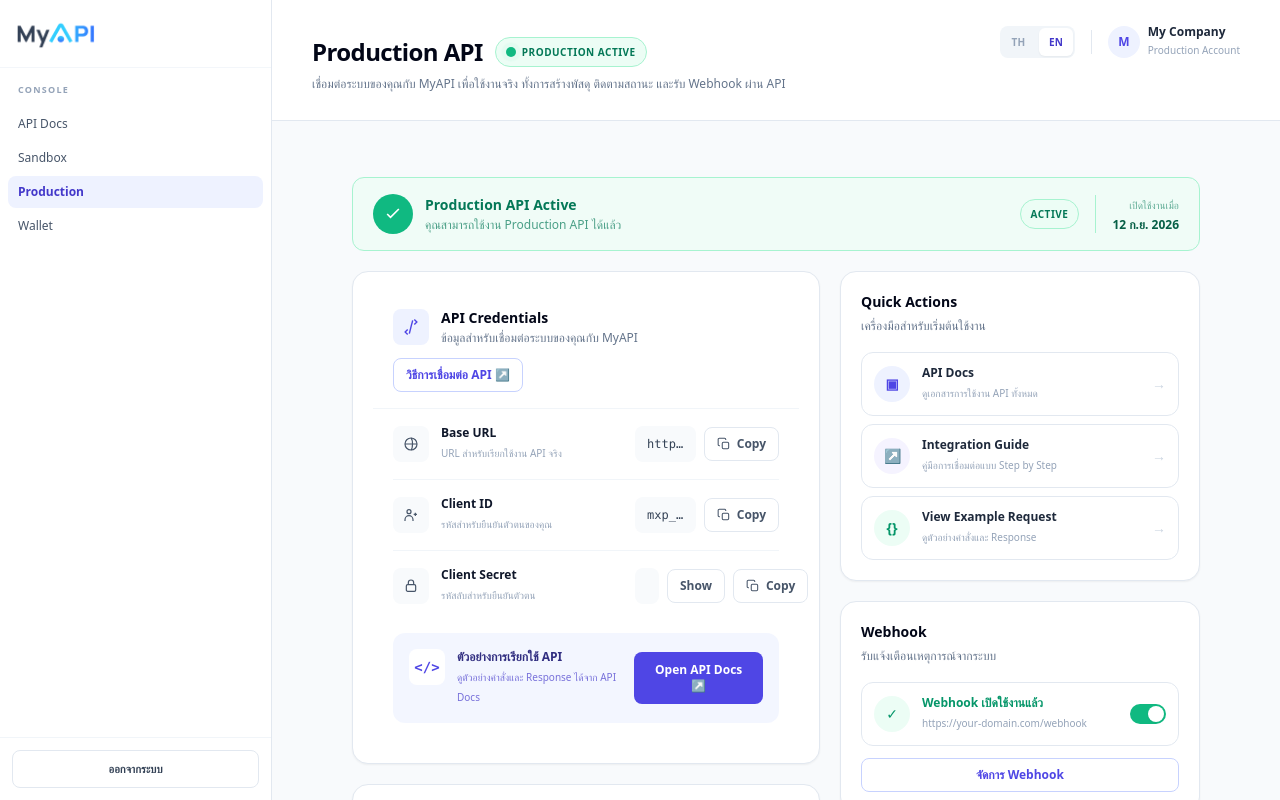
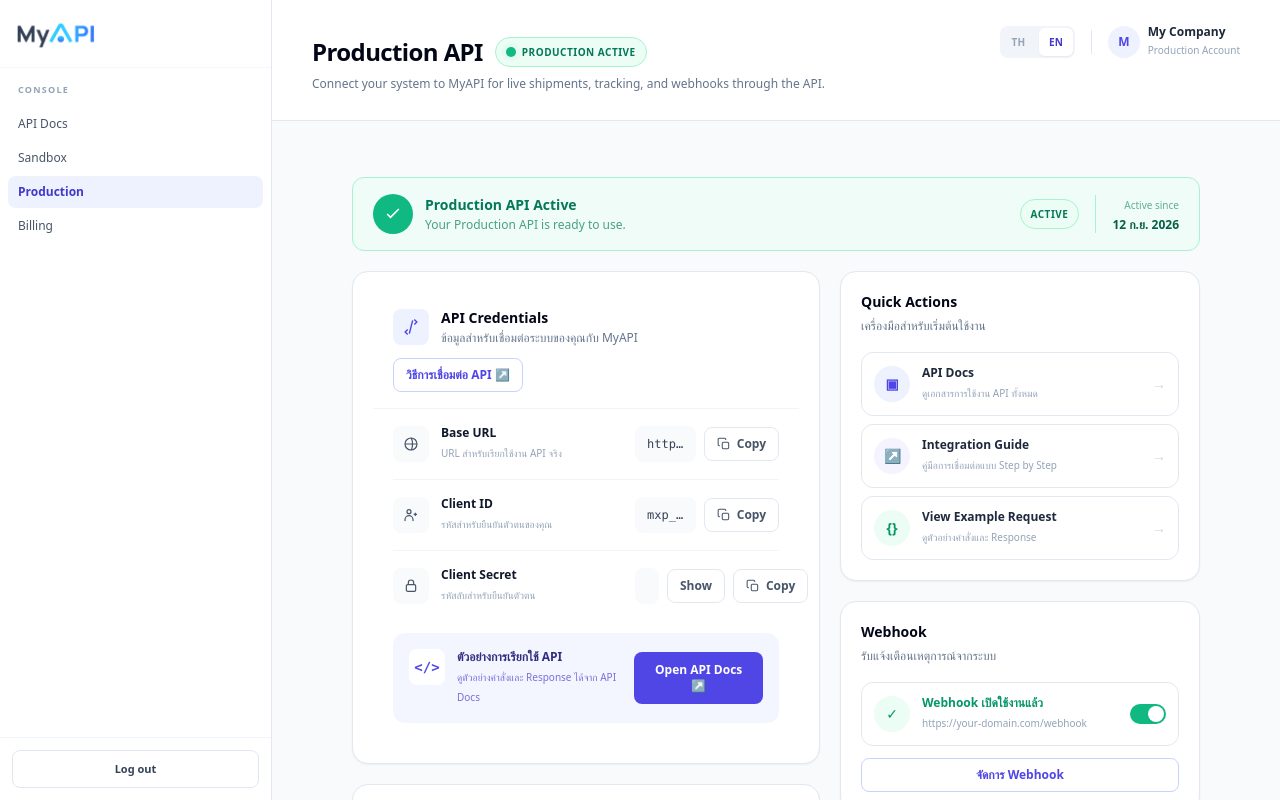
Before and after one commit to YadaSarakoon/MYAPI-Front-End, a React (Vite) app: page /production in a window 1280 px wide. Built offline with nearby package versions, Linux system fonts and the light colour scheme.

Commit message:
update slide bar

```diff
--- a/src/App.tsx
+++ b/src/App.tsx
@@ -5,7 +5,7 @@ import { Login } from './pages/Login';
 import { ApiDocs } from './pages/ApiDocs';
 import { Sandbox } from './pages/Sandbox';
 import { Production } from './pages/Production';
-import Wallet from './pages/Wallet';
+import Billing from './pages/Billing';
 
 export default function App() {
   return (
@@ -19,7 +19,7 @@ export default function App() {
       <Route path="/docs" element={<ApiDocs />} />
       <Route path="/sandbox" element={<Sandbox />} />
       <Route path="/production" element={<Production />} />
-      <Route path="/wallet" element={<Wallet />} />
+      <Route path="/billing" element={<Billing />} />
     </Routes>
   );
 }
--- a/src/pages/Wallet.tsx
+++ b/src/pages/Billing.tsx
@@ -48,7 +48,6 @@ const CREDIT_TERM_DAYS = 30;
 
 const BILLING_PERIOD_START = '1 Sep 2026';
 const BILLING_PERIOD_END = '30 Sep 2026';
-const INVOICE_ISSUE_DATE = '30 Sep 2026';
 
 const BILLING_HISTORY: BillingHistoryItem[] = [
     {
@@ -357,14 +356,14 @@ function StatusBadge({
               : t.processing;
 
     if (status === 'Paid') {
-        return <Badge variant="success">{label}</Badge>;
+        return <Badge tone="emerald">{label}</Badge>;
     }
 
     if (status === 'Pending') {
-        return <Badge variant="warning">{label}</Badge>;
+        return <Badge tone="amber">{label}</Badge>;
     }
 
-    return <Badge variant="warning">{label}</Badge>;
+    return <Badge tone="amber">{label}</Badge>;
 }
 
 function LineChart({
@@ -685,8 +684,28 @@ export default function Wallet() {
                             {t.aboutPostpaid}
                         </span>
                     }
-                    language={language}
-                    setLanguage={setLanguage}
+                    actions={
+                        <div className="flex items-center gap-3">
+                            <div className="flex items-center gap-1 rounded-lg bg-slate-100 p-0.5">
+                                {(['TH', 'EN'] as const).map((code) => (
+                                    <button
+                                        key={code}
+                                        type="button"
+                                        onClick={() =>
+                                            setLanguage(code === 'TH' ? 'th' : 'en')
+                                        }
+                                        className={`rounded-md px-2.5 py-1 text-[10px] font-bold transition ${
+                                            language === (code === 'TH' ? 'th' : 'en')
+                                                ? 'bg-white text-indigo-700 shadow-sm'
+                                                : 'text-slate-400 hover:text-slate-600'
+                                        }`}
+                                    >
+                                        {code}
+                                    </button>
+                                ))}
+                            </div>
+                        </div>
+                    }
                 />
 
                 <PageContainer>
@@ -767,7 +786,7 @@ export default function Wallet() {
                                                 {t.currentBilling}
                                             </h2>
 
-                                            <Badge variant="warning">
+                                            <Badge tone="amber">
                                                 {t.pending}
                                             </Badge>
                                         </div>
--- a/src/pages/Production.tsx
+++ b/src/pages/Production.tsx
@@ -14,12 +14,34 @@ import { Sidebar as AppSidebar } from '../components/layout/Sidebar';
 
 const PRODUCTION_BASE_URL = 'https://open-api.myexpress.ai';
 
-const NAV_LINKS = [
-    { to: '/docs', label: 'API Docs' },
-    { to: '/sandbox', label: 'Sandbox' },
-    { to: '/production', label: 'Production' },
-    { to: '/wallet', label: 'Wallet' },
-];
+const PRODUCTION_COPY = {
+    TH: {
+        apiDocs: 'API Docs',
+        sandbox: 'Sandbox',
+        production: 'Production',
+        billing: 'Billing',
+        logout: 'ออกจากระบบ',
+        title: 'Production API',
+        subtitle: 'เชื่อมต่อระบบของคุณกับ MyAPI เพื่อใช้งานจริง ทั้งการสร้างพัสดุ ติดตามสถานะ และรับ Webhook ผ่าน API',
+        active: 'Production Active',
+        activeTitle: 'Production API Active',
+        activeDescription: 'คุณสามารถใช้งาน Production API ได้แล้ว',
+        activeSince: 'เปิดใช้งานเมื่อ',
+    },
+    EN: {
+        apiDocs: 'API Docs',
+        sandbox: 'Sandbox',
+        production: 'Production',
+        billing: 'Billing',
+        logout: 'Log out',
+        title: 'Production API',
+        subtitle: 'Connect your system to MyAPI for live shipments, tracking, and webhooks through the API.',
+        active: 'Production Active',
+        activeTitle: 'Production API Active',
+        activeDescription: 'Your Production API is ready to use.',
+        activeSince: 'Active since',
+    },
+} as const;
 
 const RECENT_ACTIVITY = [
     {
@@ -1052,6 +1074,8 @@ export function Production() {
     const [lang, setLang] =
         useState<'TH' | 'EN'>('EN');
 
+    const copy = PRODUCTION_COPY[lang];
+
     const handleApply = () => {
         setProductionStatus('pending');
     };
@@ -1083,10 +1107,12 @@ export function Production() {
             ================================================== */}
 
             <AppSidebar
-                items={NAV_LINKS.map((link) => ({
-                    label: link.label,
-                    path: link.to,
-                }))}
+                items={[
+                    { label: copy.apiDocs, path: '/docs' },
+                    { label: copy.sandbox, path: '/sandbox' },
+                    { label: copy.production, path: '/production' },
+                    { label: copy.billing, path: '/billing' },
+                ]}
                 activePath="/production"
                 footer={
                     <Button
@@ -1097,7 +1123,7 @@ export function Production() {
                             // logout
                         }}
                     >
-                        ออกจากระบบ
+                        {copy.logout}
                     </Button>
                 }
             />
@@ -1108,8 +1134,8 @@ export function Production() {
 
             <main className="min-w-0 flex-1 overflow-y-auto bg-[#f8fafc]">
                 <ConsoleHeader
-                    title="Production API"
-                    subtitle="เชื่อมต่อระบบของคุณกับ MyAPI เพื่อใช้งานจริง ทั้งการสร้างพัสดุ ติดตามสถานะ และรับ Webhook ผ่าน API"
+                    title={copy.title}
+                    subtitle={copy.subtitle}
                     badge={
                         productionStatus ===
                         'approved' ? (
@@ -1118,7 +1144,7 @@ export function Production() {
                                 className="inline-flex items-center gap-1.5"
                             >
                                 <StatusDot active />
-                                Production Active
+                                {copy.active}
                             </Badge>
                         ) : null
                     }
@@ -1200,12 +1226,11 @@ export function Production() {
 
                                     <div>
                                         <div className="text-sm font-bold text-emerald-700">
-                                            Production API Active
+                                            {copy.activeTitle}
                                         </div>
 
                                         <p className="mt-0.5 text-xs text-emerald-700/70">
-                                            คุณสามารถใช้งาน Production
-                                            API ได้แล้ว
+                                            {copy.activeDescription}
                                         </p>
                                     </div>
                                 </div>
@@ -1217,7 +1242,7 @@ export function Production() {
 
                                     <div className="hidden border-l border-emerald-200 pl-4 text-right sm:block">
                                         <div className="text-[10px] text-emerald-700/60">
-                                            เปิดใช้งานเมื่อ
+                                            {copy.activeSince}
                                         </div>
 
                                         <div className="mt-0.5 text-xs font-semibold text-emerald-800">
```
